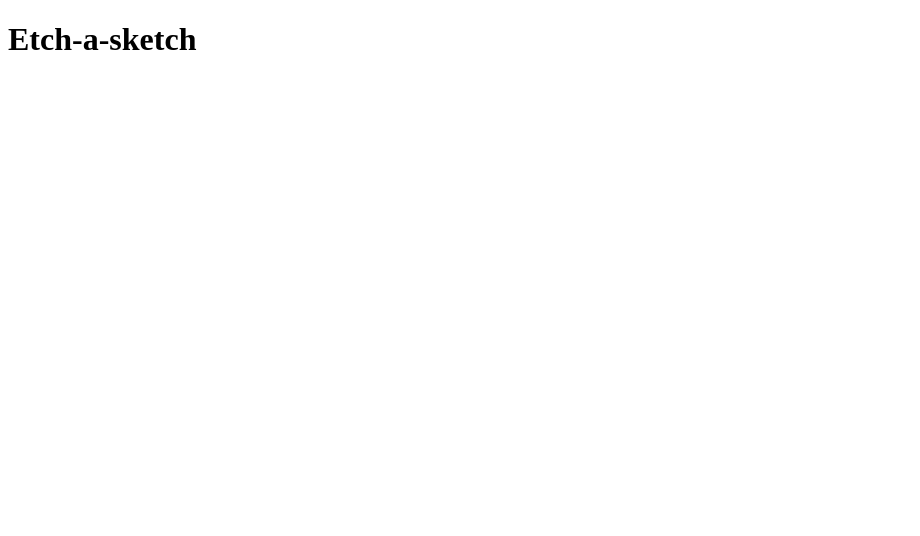
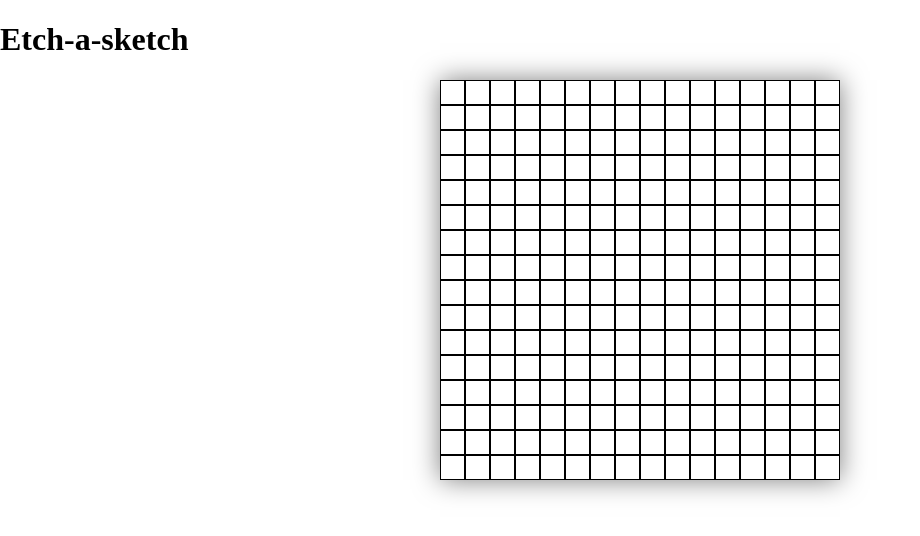
Before and after one commit to vaupunkt/Etch-a-Sketch, a plain HTML site: page index.html in a window 1280 px wide. Shown: the whole page, without its empty margins (0-920 px from the left). Drawn offline with Linux system fonts and the light colour scheme.

Commit message:
setup container and squares

```diff
--- a/index.html
+++ b/index.html
@@ -4,7 +4,7 @@
 		<meta charset="UTF-8" />
 		<title>Etch-a-sketch</title>
 		<script src="/script.js" defer></script>
-		<stylesheet href="/style.css" />
+		<link rel="stylesheet" href="/style.css" />
 	</head>
 	<body>
 		<h1>Etch-a-sketch</h1>
--- a/script.js
+++ b/script.js
@@ -0,0 +1,8 @@
+const container = document.querySelector("#container");
+for (let y = 0; y < 16; y++) {
+	for (let x = 0; x < 16; x++) {
+		const square = document.createElement("div");
+		square.classList.add("square");
+		container.appendChild(square);
+	}
+}
--- a/style.css
+++ b/style.css
@@ -0,0 +1,26 @@
+body {
+	margin: 0px;
+	padding: 0px;
+	box-sizing: border-box;
+}
+
+.square {
+	border: 1px solid black;
+	margin: 0px;
+	padding: 0px;
+}
+
+#container {
+	display: grid;
+	gap: 0px;
+	grid-template-columns: repeat(16, 1fr);
+	grid-template-rows: repeat(16, 1fr);
+	margin: auto;
+	height: 400px;
+	width: 400px;
+	box-shadow: 0px 0px 25px 0px rgba(0, 0, 0, 0.5);
+}
+
+.hover {
+	background-color: black;
+}
```
